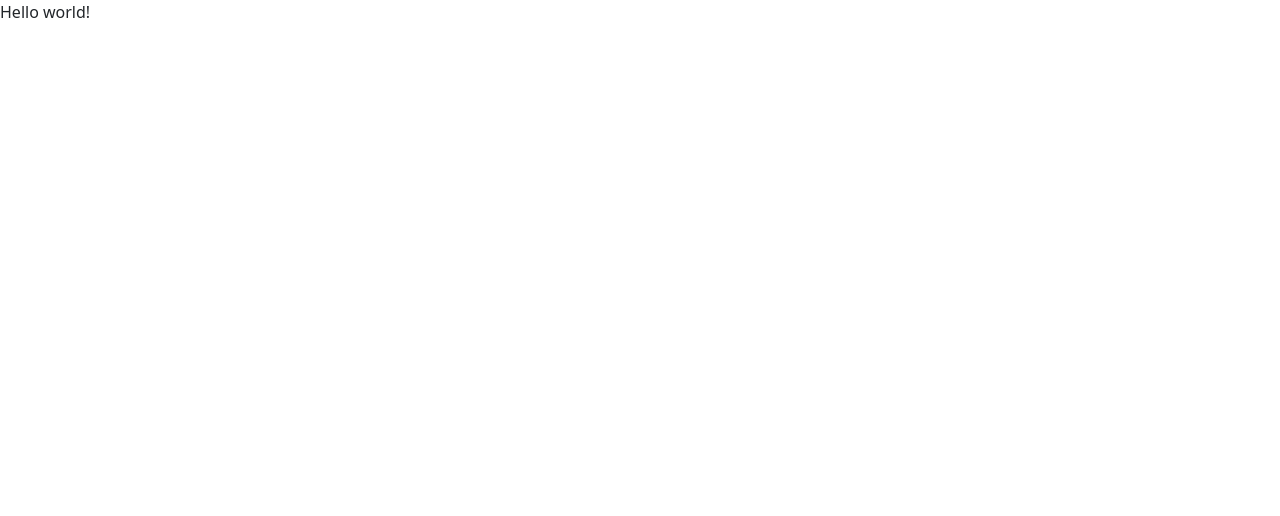
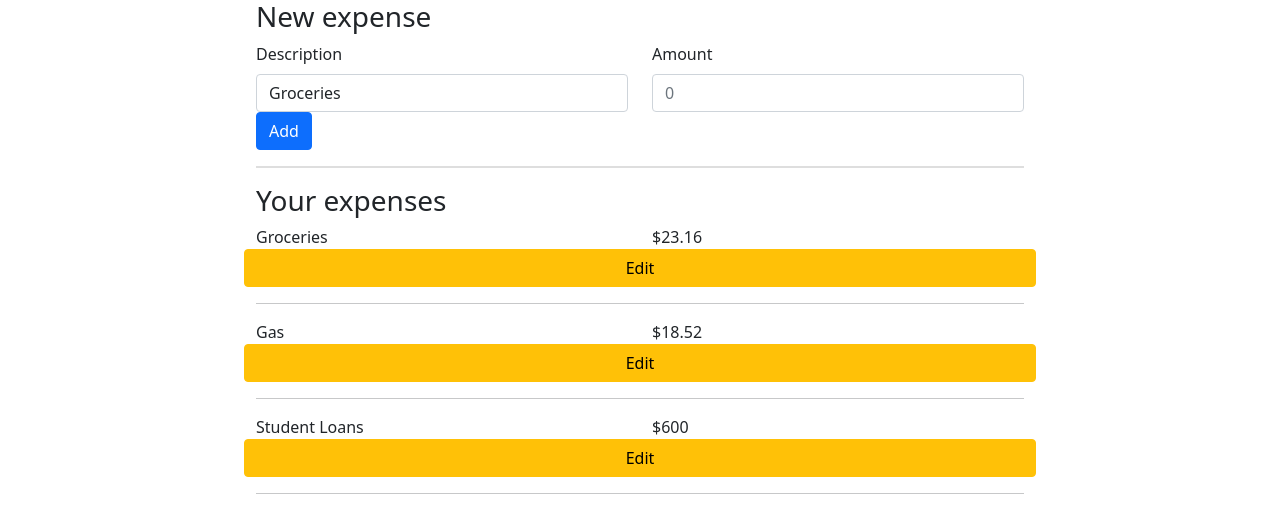
Before and after one commit to david-asenoff/ReactJS-projects, a React (Create React App) app in the folder expenses.frontend/: page / in a window 1280 px wide. Shown: the top 516 px of the page. Built offline with nearby package versions, Linux system fonts and the light colour scheme.

Commit message:
Add ExpenseForm component

```diff
--- a/expenses.frontend/src/App.js
+++ b/expenses.frontend/src/App.js
@@ -1,10 +1,14 @@
+import ExpenseList from "./components/ExpenseList";
+import ExpenseForm from "./components/ExpenseForm";
 
-import './App.css';
-
-function App() {
-  return (
-    "Hello world!"
-  );
-}
+const App = () => (
+  <div style={{ width: '60%', margin: 'auto' }}>
+    <h3>New expense</h3>
+    <ExpenseForm/>
+    <hr style={{border:'1px solid gray'}}/>
+    <h3>Your expenses</h3>
+    <ExpenseList />
+  </div>
+);
 
 export default App;
--- /dev/null
+++ b/expenses.frontend/src/app/expensesReducer.js
@@ -0,0 +1,42 @@
+const initialState = {
+    expenses: [],
+}
+
+export const ActionTypes = {
+    SET_EXPENSES: 'SET_EXPENSES',
+    NEW_EXPENSE: 'NEW_EXPENSE',
+    EDIT_EXPENSE: 'EDIT_EXPENSE',
+    DELETE_EXPENSE: 'DELETE_EXPENSE',
+}
+
+export const ActionCreators = {
+    setExpenses: payload => ({ type: ActionTypes.SET_EXPENSES, payload }),
+    newExpense: payload => ({ type: ActionTypes.NEW_EXPENSE, payload }),
+    editExpense: payload => ({ type: ActionTypes.EDIT_EXPENSE, payload }),
+    deleteExpense: payload => ({ type: ActionTypes.DELETE_EXPENSE, payload }),
+}
+
+export default (state = initialState, action) => {
+    switch (action.type) {
+        case ActionTypes.SET_EXPENSES:
+            return { ...state, expenses: [...action.payload] };
+
+        case ActionTypes.NEW_EXPENSE:
+            return { ...state, expenses: [action.payload, ...state.expenses] };
+
+            case ActionTypes.EDIT_EXPENSE:
+                var expenses = state.expenses.map(x=>{
+                    if(x.id===action.payload.id){
+                        x=action.payload;
+                    }
+                    return x;
+                });
+            return { ...state, expenses: [...expenses] };
+
+            case ActionTypes.DELETE_EXPENSE:
+                var expenses = state.expenses.filter(x=>x.id!==action.payload.id);
+            return { ...state, expenses: [...expenses] };
+
+        default: return state;
+    }
+}
--- a/expenses.frontend/src/app/store.js
+++ b/expenses.frontend/src/app/store.js
@@ -1,6 +1,8 @@
 import { configureStore } from '@reduxjs/toolkit';
+import expensesReducer from './expensesReducer';
 
 export const store = configureStore({
   reducer: {
+    expensesReducer: expensesReducer
   },
 });
--- /dev/null
+++ b/expenses.frontend/src/components/ExpenseForm.js
@@ -0,0 +1,61 @@
+/* eslint-disable import/no-anonymous-default-export */
+import { Form, Row, Col, Button } from "react-bootstrap"
+import { React, useState, useEffect } from 'react';
+import { DeleteExpense, NewExpense, EditExpense } from "../services/expenses";
+import { useDispatch } from 'react-redux';
+
+export default ({ expense, setIsEditing }) => {
+    const descriptions = ['Groceries', 'Credit Card', 'Student Loans', 'Eating out', 'Gas'];
+    const [amount, setAmount] = useState(0);
+    const [description, setDescription] = useState(descriptions[0]);
+    const [isNewExpense, setIsNewExpense] = useState(true);
+    const dispatch = useDispatch();
+
+    useEffect(() => {
+        if (expense !== undefined) {
+            setIsNewExpense(false);
+            setAmount(expense.amount);
+        } else {
+            setIsNewExpense(true)
+        }
+    }, [expense]);
+
+    return <Form
+        onSubmit={event => {
+            event.preventDefault();
+            if (isNewExpense) {
+                // create a new expense
+                NewExpense(dispatch, { description: description, amount: amount });
+            }
+            else {
+                //edit expense
+                EditExpense(dispatch, {id: expense.id, description: description, amount: amount});
+                setIsEditing(false);
+            }
+        }}
+    >
+        <Row>
+            <Col>
+                <Form.Label>Description</Form.Label>
+                <Form.Control as='select' onChange={event => setDescription(event.target.value)}>
+                    {descriptions.map(x => <option>{x}</option>)}
+                </Form.Control>
+            </Col>
+            <Col>
+                <Form.Label>Amount</Form.Label>
+                <Form.Control type='number' step='0.01' placeholder={amount}
+                    onChange={event => setAmount(event.target.value)} />
+            </Col>
+            <div style={{ marginTop: 'auto' }}>
+                {isNewExpense ?
+                    <Button variant='primary' type='submit'>Add</Button> :
+                    <div>
+                        <Button variant='danger' onClick={() => DeleteExpense(dispatch, expense)}>Delete</Button>
+                        <Button variant='success' type='submit'>Save</Button>
+                        <Button variant='default' onClick={() => setIsEditing(false)}>Cancel</Button>
+                    </div>
+                }
+            </div>
+        </Row>
+    </Form>
+}
--- /dev/null
+++ b/expenses.frontend/src/components/ExpenseList.js
@@ -0,0 +1,33 @@
+import { React, useEffect, useState } from 'react';
+import { useDispatch, useSelector } from 'react-redux';
+import { GetExpenses } from '../services/expenses';
+import { Button, Row, Col } from 'react-bootstrap';
+import ExpenseForm from './ExpenseForm';
+
+export default () => {
+    const dispatch = useDispatch();
+    const expenses = useSelector(state => state.expensesReducer.expenses)
+
+    useEffect(() => {
+        GetExpenses(dispatch);
+    }, []);
+
+    return expenses.map(x =>
+        <div key={x.id} style={{ marginBottom: '1rem' }}>
+            <ListRow expense={x} />
+        </div>);
+}
+
+const ListRow = ({ expense }) => {
+    const [isEditing, setIsEditing] = useState(false);
+    return isEditing?
+    <ExpenseForm expense={expense} setIsEditing={setIsEditing}/>:
+    <div>
+        <Row>
+            <Col>{expense.description}</Col>
+            <Col>${expense.amount}</Col>
+            <Button variant="warning" onClick={()=>setIsEditing(!isEditing)}>Edit</Button>
+        </Row>
+        <hr/>
+    </div>
+}
--- a/expenses.frontend/src/index.js
+++ b/expenses.frontend/src/index.js
@@ -1,6 +1,5 @@
 import React from 'react';
 import ReactDOM from 'react-dom';
-import './index.css';
 import App from './App';
 import { store } from './app/store';
 import { Provider } from 'react-redux';
--- /dev/null
+++ b/expenses.frontend/src/services/expenses.js
@@ -0,0 +1,44 @@
+import { ActionCreators } from '../app/expensesReducer';
+
+export const GetExpenses = async (dispatch) => {
+    try {
+        // api call
+        const expenses = [
+            { id: 1, description: 'Groceries', amount: 23.16},
+            { id: 2, description: 'Gas', amount: 18.52},
+            { id: 3, description: 'Student Loans', amount: 600},
+        ];
+
+        dispatch(ActionCreators.setExpenses(expenses));
+    } catch {
+        console.log('Error!');
+    }
+}
+
+export const NewExpense = async (dispatch, expense) => {
+    try {
+        // api call
+        dispatch(ActionCreators.newExpense({id: 10, description: expense.description,
+        amount: expense.amount}));
+    } catch {
+        console.log('Error!');
+    }
+}
+
+export const EditExpense = async (dispatch, expense) => {
+    try {
+        // api call
+        dispatch(ActionCreators.editExpense(expense));
+    } catch {
+        console.log('Error!');
+    }
+}
+
+export const DeleteExpense = async (dispatch, expense) => {
+    try {
+        // api call
+        dispatch(ActionCreators.deleteExpense(expense));
+    } catch {
+        console.log('Error!');
+    }
+}
```
